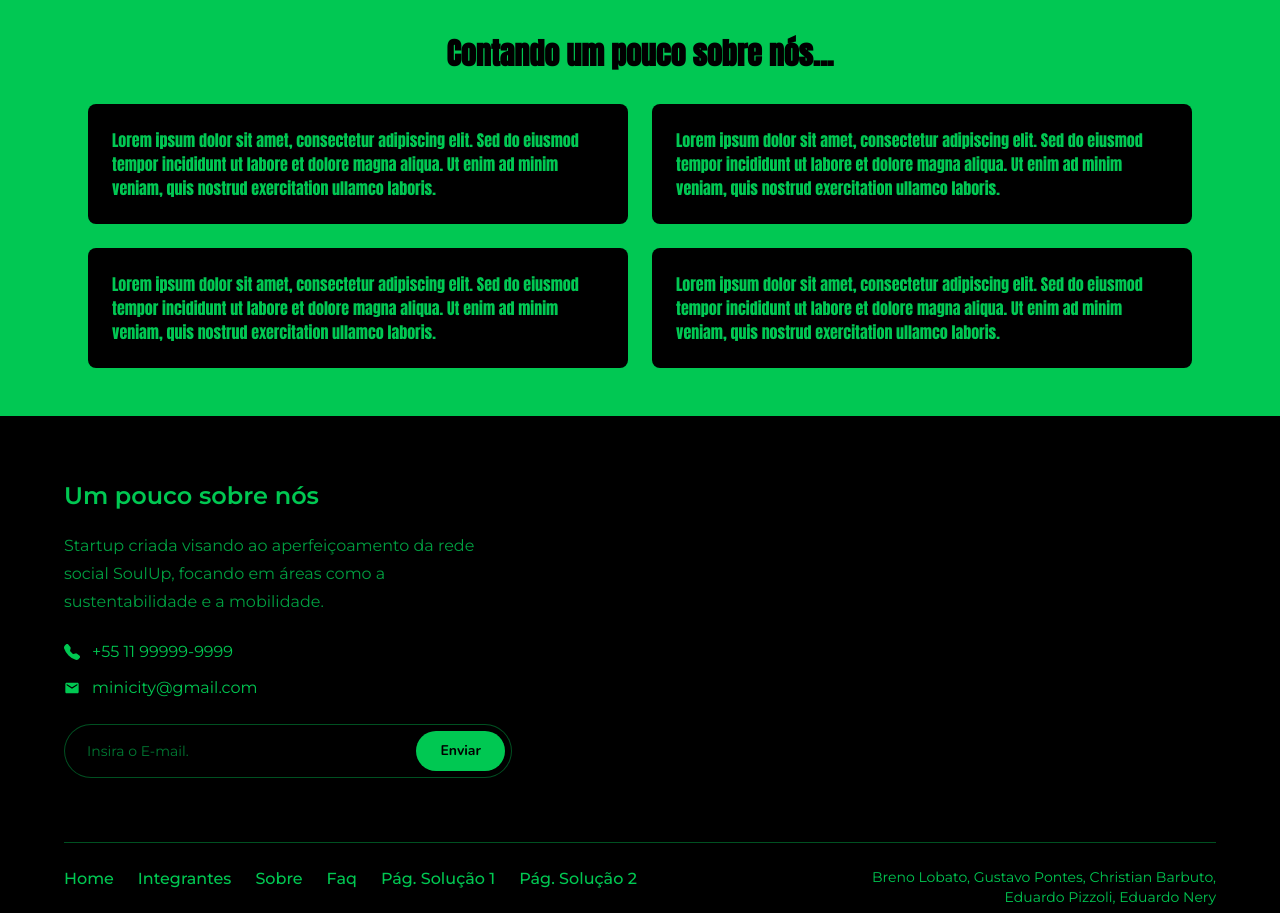
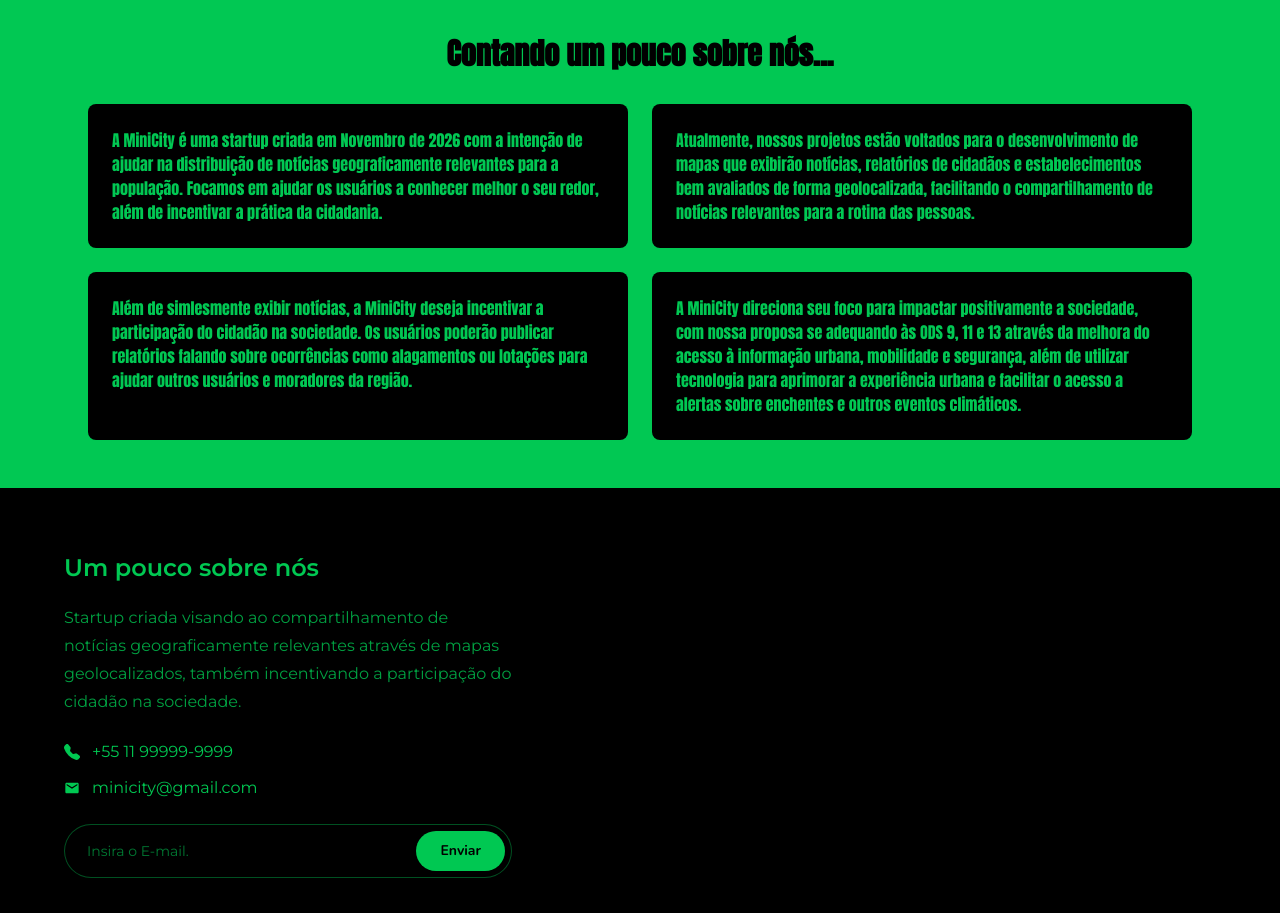
Before and after one commit to SoulUp-Society-Trabalhos/Segunda-Gs-FrontEnd, a React (Vite) app in the folder gs-frontend/: page /sobre in a window 1280 px wide. Shown: the part 660-1573 px from the top of the page. Built offline with nearby package versions, Linux system fonts and the light colour scheme.

Commit message:
feat : Trocando o título para MiiCity, ajustando a descrição do Footer e adicionando o conteúdo à página Sobre.

```diff
--- a/gs-frontend/src/components/Footer.tsx
+++ b/gs-frontend/src/components/Footer.tsx
@@ -16,8 +16,7 @@ export default function Footer() {
         <h3 className="mb-5 text-xl font-semibold sm:text-2xl">Um pouco sobre nós</h3>
 
         <p className="mb-6 text-sm leading-6 opacity-80 sm:text-base sm:leading-7">
-          Startup criada visando ao aperfeiçoamento da rede social SoulUp,
-          focando em áreas como a sustentabilidade e a mobilidade.
+          Startup criada visando ao compartilhamento de notícias geograficamente relevantes através de mapas geolocalizados, também incentivando a participação do cidadão na sociedade.
         </p>
 
         <div className="mb-3 flex items-center gap-3 text-sm sm:text-base">
--- a/gs-frontend/src/routes/Home/index.tsx
+++ b/gs-frontend/src/routes/Home/index.tsx
@@ -7,7 +7,7 @@ export default function Home() {
   return (
     <main>
       <Hero
-        titulo="GLOBAL SOLUTION"
+        titulo="Mini City"
         descricao="Apresentação geral dos membros da nossa equipe."
       />
 
--- a/gs-frontend/src/routes/Sobre/index.tsx
+++ b/gs-frontend/src/routes/Sobre/index.tsx
@@ -16,33 +16,25 @@ export default function Sobre() {
           <div className="grid grid-cols-1 gap-6 md:grid-cols-2">
             <article className="rounded-lg bg-black p-6 text-[#01c853]">
               <p>
-                Lorem ipsum dolor sit amet, consectetur adipiscing elit. Sed do
-                eiusmod tempor incididunt ut labore et dolore magna aliqua. Ut
-                enim ad minim veniam, quis nostrud exercitation ullamco laboris.
+                A MiniCity é uma startup criada em Novembro de 2026 com a intenção de ajudar na distribuição de notícias geograficamente relevantes para a população. Focamos em ajudar os usuários a conhecer melhor o seu redor, além de incentivar a prática da cidadania.
               </p>
             </article>
 
             <article className="rounded-lg bg-black p-6 text-[#01c853]">
               <p>
-                Lorem ipsum dolor sit amet, consectetur adipiscing elit. Sed do
-                eiusmod tempor incididunt ut labore et dolore magna aliqua. Ut
-                enim ad minim veniam, quis nostrud exercitation ullamco laboris.
+                Atualmente, nossos projetos estão voltados para o desenvolvimento de mapas que exibirão notícias, relatórios de cidadãos e estabelecimentos bem avaliados de forma geolocalizada, facilitando o compartilhamento de notícias relevantes para a rotina das pessoas.
               </p>
             </article>
 
             <article className="rounded-lg bg-black p-6 text-[#01c853]">
               <p>
-                Lorem ipsum dolor sit amet, consectetur adipiscing elit. Sed do
-                eiusmod tempor incididunt ut labore et dolore magna aliqua. Ut
-                enim ad minim veniam, quis nostrud exercitation ullamco laboris.
+                Além de simlesmente exibir notícias, a MiniCity deseja incentivar a participação do cidadão na sociedade. Os usuários poderão publicar relatórios falando sobre ocorrências como alagamentos ou lotações para ajudar outros usuários e moradores da região.
               </p>
             </article>
 
             <article className="rounded-lg bg-black p-6 text-[#01c853]">
               <p>
-                Lorem ipsum dolor sit amet, consectetur adipiscing elit. Sed do
-                eiusmod tempor incididunt ut labore et dolore magna aliqua. Ut
-                enim ad minim veniam, quis nostrud exercitation ullamco laboris.
+                A MiniCity direciona seu foco para impactar positivamente a sociedade, com nossa proposa se adequando às ODS 9, 11 e 13 através da melhora do acesso à informação urbana, mobilidade e segurança, além de utilizar tecnologia para aprimorar a experiência urbana e facilitar o acesso a alertas sobre enchentes e outros eventos climáticos.
               </p>
             </article>
           </div>
```
